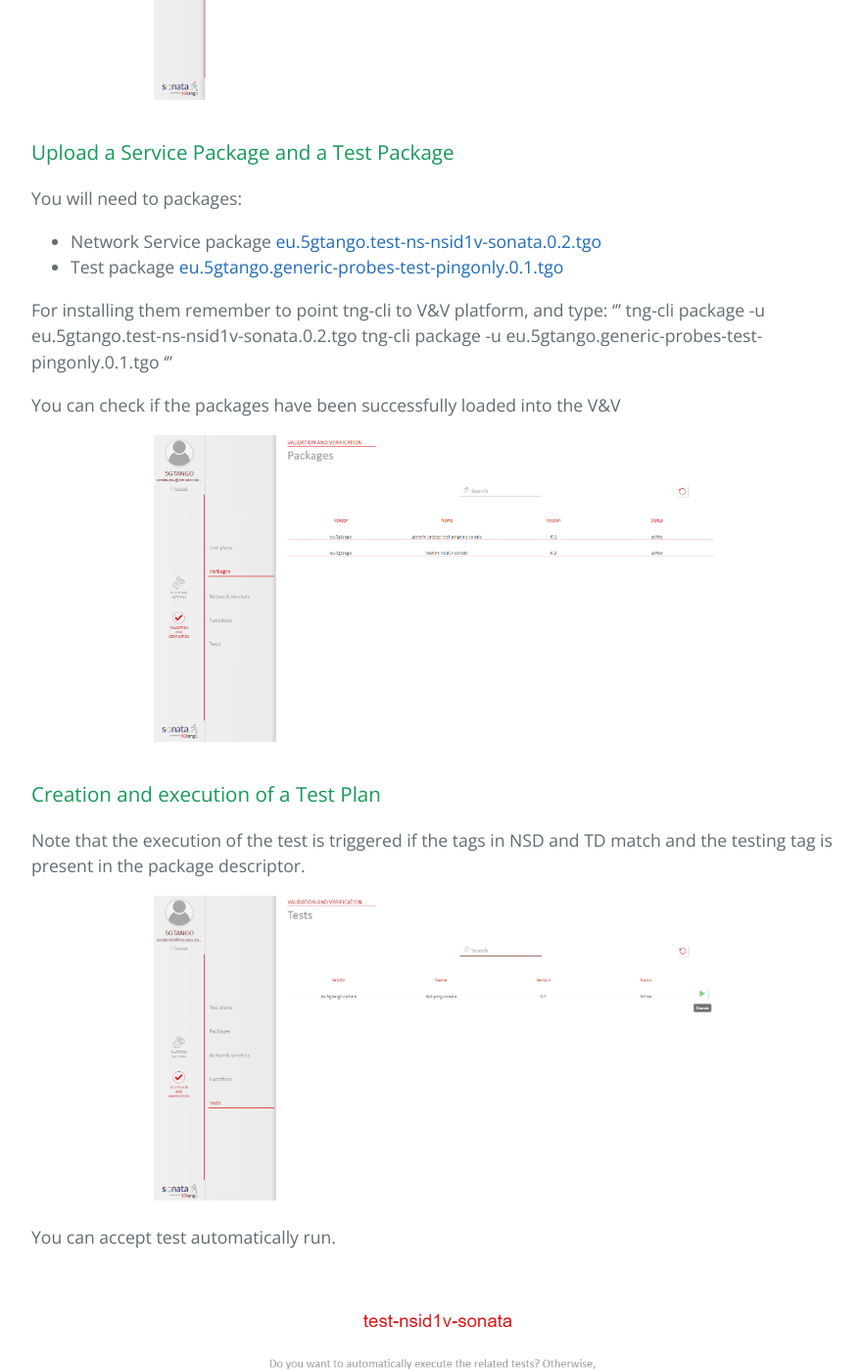
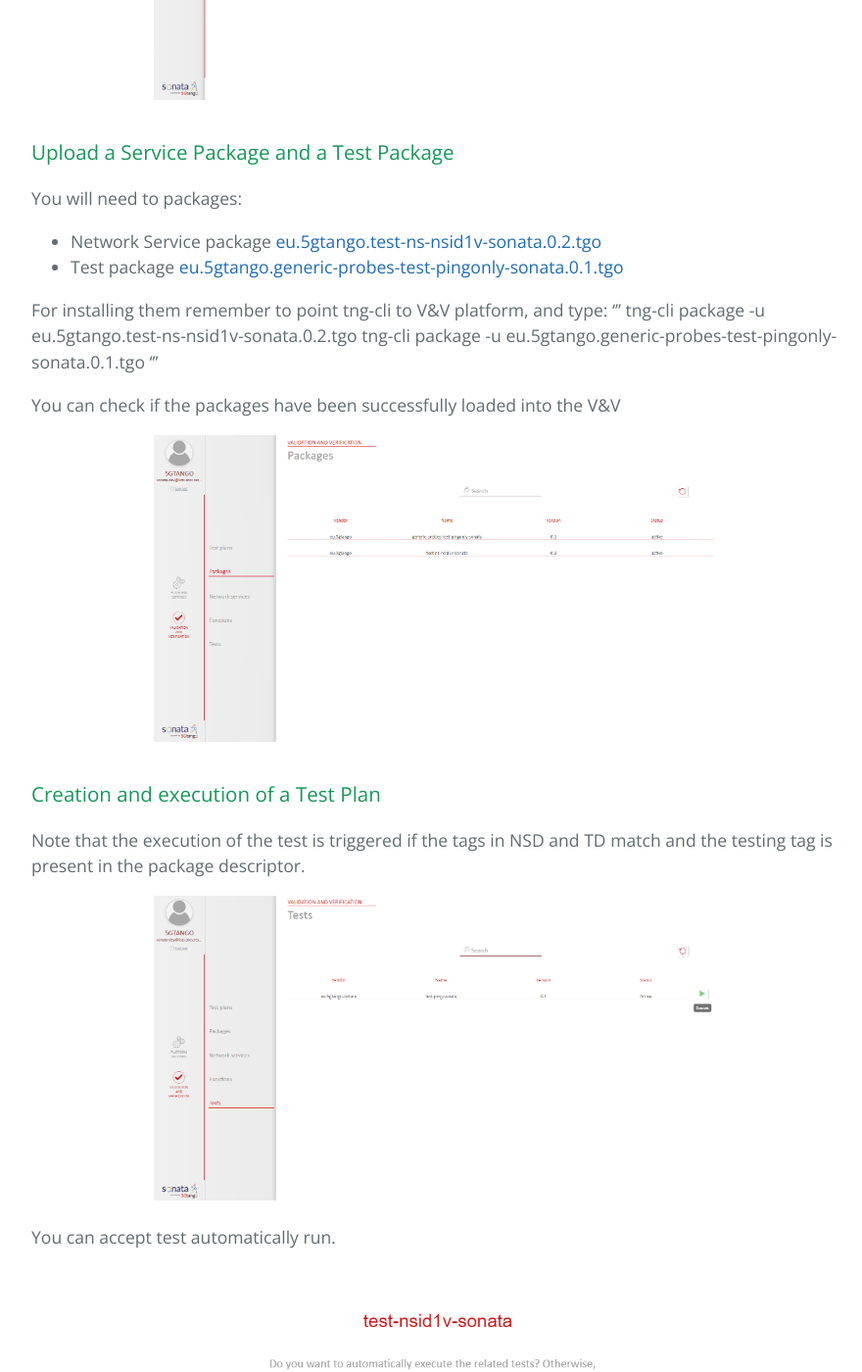
Before and after one commit to sonata-nfv/sonata-nfv.github.io, a Jekyll site: the page built from vnv.md, in a window 1280 px wide and 1400 px high, scrolled down 732 px. Shown: the whole window at 98% size, without its empty margins (192-1072 px from the left). Built offline with Jekyll 4.4.1, drawn with Linux system fonts in a browser that asks for light colours; our own code applies the rules of GitHub Pages for plain Markdown files; some of the changed text lies outside the part shown.

Commit message:
Update vnv.md

```diff
--- a/vnv.md
+++ b/vnv.md
@@ -22,12 +22,12 @@ For this quickguide we will use the proviously deployed SONATA Service Platform.
 You will need to packages:
 
 - Network Service package [eu.5gtango.test-ns-nsid1v-sonata.0.2.tgo](files/eu.5gtango.test-ns-nsid1v-sonata.0.2.tgo)
-- Test package [eu.5gtango.generic-probes-test-pingonly.0.1.tgo](files/eu.5gtango.generic-probes-test-pingonly.0.1.tgo)
+- Test package [eu.5gtango.generic-probes-test-pingonly-sonata.0.1.tgo](files/eu.5gtango.generic-probes-test-pingonly-sonata.0.1.tgo)
 
 For installing them remember to point tng-cli to V&V platform, and type:
 '''
 tng-cli package -u eu.5gtango.test-ns-nsid1v-sonata.0.2.tgo
-tng-cli package -u eu.5gtango.generic-probes-test-pingonly.0.1.tgo
+tng-cli package -u eu.5gtango.generic-probes-test-pingonly-sonata.0.1.tgo
 '''
 
 You can check if the packages have been successfully loaded into the V&V
@@ -46,3 +46,10 @@ You can accept test automatically run.
 
 
 ### Checking Test Results
+Test start to run, and their status can be observed at V&V/Test plans.
+
+<p align="center"><img src="images/vnv-testplans.PNG" width="70%" /></p>
+
+Once test plan status is completed, all results can be observed.
+
+<p align="center"><img src="images/vnv-testplan-results.PNG" width="70%" /></p>
```
